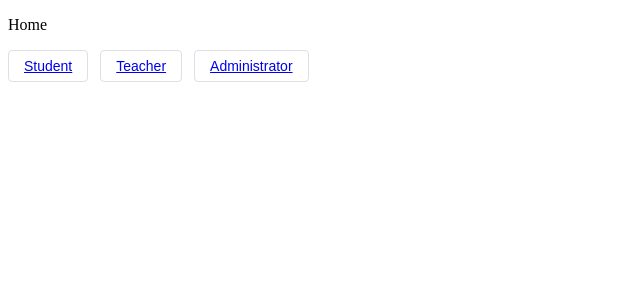
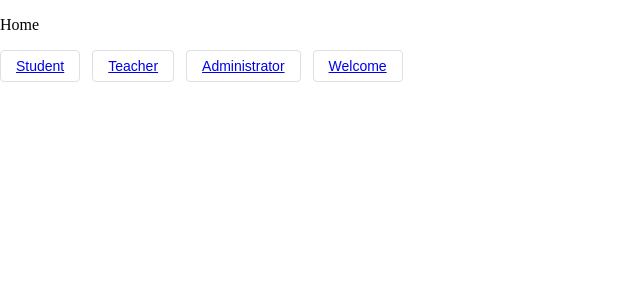
Before and after one commit to realxavierx/CS309_OOAD_OpenCurve_FrontEnd, a Vue app: page / in a window 1280 px wide. Shown: the top 300 px of the page, without its empty margins (0-640 px from the left). Built offline with nearby package versions, Linux system fonts and the light colour scheme; what vue3-video-play would draw is missing.

Commit message:
update 11.19

```diff
--- a/package.json
+++ b/package.json
@@ -9,9 +9,12 @@
   },
   "dependencies": {
     "@element-plus/icons-vue": "^2.0.10",
+    "animate.css": "^4.1.1",
     "axios": "^0.27.2",
     "core-js": "^3.8.3",
     "element-plus": "^2.2.0",
+    "three": "^0.146.0",
+    "threejs-toys": "^0.0.8",
     "vue": "^3.2.13",
     "vue-axios": "^3.4.1",
     "vue-router": "^4.1.5",
--- a/src/App.vue
+++ b/src/App.vue
@@ -30,5 +30,10 @@ export default {
 </script>
 
 <style>
-
+body, html, #app {
+  overflow: hidden hidden;
+  margin: 0;
+  width: 100%;
+  height: 100%;
+}
 </style>
--- a/src/components/Footer/Footer.vue
+++ b/src/components/Footer/Footer.vue
@@ -11,7 +11,7 @@ export default {
 }
 </script>
 
-<style lang="less" scoped>
+<style scoped>
     img {
         height: 100px;
         float:left;
@@ -26,6 +26,6 @@ export default {
         text-align: center;
         line-height: 100px;
         font-weight: 600;
-        // background-color: rgb(255, 79, 79);
+        /*background-color: rgb(255, 79, 79);*/
     }
 </style>
--- a/src/components/Header/Nav.vue
+++ b/src/components/Header/Nav.vue
@@ -76,7 +76,9 @@ export default {
 }
 </script>
 
-<style lang="less" scoped>
+<style scoped>
+
+@import '../../lib/nav.css';
 
 #header {
     position:absolute;
@@ -88,6 +90,5 @@ export default {
     font-weight: 600;
     z-index: 2;
 }
-@import '../../lib/nav.css';
 
 </style>
--- a/src/main.js
+++ b/src/main.js
@@ -8,9 +8,11 @@ import 'element-plus/dist/index.css'
 import vue3videoPlay from 'vue3-video-play' // 引入组件
 import 'vue3-video-play/dist/style.css' // 引入css
 import * as ElementPlusIconsVue from '@element-plus/icons-vue'
+import 'animate.css'
 
 
 const app = createApp(App)
+
 for (const [key, component] of Object.entries(ElementPlusIconsVue)) {
     app.component(key, component)
 }
--- a/src/views/HomeView.vue
+++ b/src/views/HomeView.vue
@@ -10,15 +10,19 @@
     <el-button>
       <router-link to="/AdminMain">Administrator</router-link>
     </el-button>
+    <el-button>
+      <router-link to="/welcome">Welcome</router-link>
+    </el-button>
   </div>
+
 </template>
 
 <script>
+
 export default {
   name: "HomeView",
 }
 </script>
 
 <style scoped>
-
 </style>
--- a/src/views/Welcome/Backgroundjs.vue
+++ b/src/views/Welcome/Backgroundjs.vue
@@ -5,18 +5,17 @@
 export default {
 
   data() {
-        return {
-
-        }
+    return {}
   },
-    mounted() {
+  created() {
     const s = document.createElement('script');
     s.type = 'module';
     s.id = 'bg'
-        s.innerHTML = "import {particlesCursor} from 'https://unpkg.com/threejs-toys@0.0.8/build/threejs-toys.module.cdn.min.js'\nconst pc = particlesCursor({\nel: document.getElementById('app'),\ngpgpuSize: 512,\ncolors: [0x00ff00, 0x0000ff],\ncolor: 0xff0000,\ncoordScale: 0.5,\nnoiseIntensity: 0.001,\nnoiseTimeCoef: 0.0001,\npointSize: 5,\npointDecay: 0.0025,\nsleepRadiusX: 250,\nsleepRadiusY: 250,\nsleepTimeCoefX: 0.001,\nsleepTimeCoefY: 0.002\n})\ndocument.body.addEventListener('click', () => {\npc.uniforms.uColor.value.set(Math.random() * 0xffffff)\npc.uniforms.uCoordScale.value = 0.001 + Math.random() * 2\npc.uniforms.uNoiseIntensity.value = 0.0001 + Math.random() * 0.001\npc.uniforms.uPointSize.value = 1 + Math.random() * 10\n})"
+    s.innerHTML = "import {particlesCursor} from 'https://unpkg.com/threejs-toys@0.0.8/build/threejs-toys.module.cdn.min.js'\nconst pc = particlesCursor({\nel: document.getElementById('page'),\ngpgpuSize: 512,\ncolors: [0x00ff00, 0x0000ff],\ncolor: 0xff0000,\ncoordScale: 0.5,\nnoiseIntensity: 0.001,\nnoiseTimeCoef: 0.0001,\npointSize: 5,\npointDecay: 0.0025,\nsleepRadiusX: 250,\nsleepRadiusY: 250,\nsleepTimeCoefX: 0.001,\nsleepTimeCoefY: 0.002\n})\ndocument.body.addEventListener('click', () => {\npc.uniforms.uColor.value.set(Math.random() * 0xffffff)\npc.uniforms.uCoordScale.value = 0.001 + Math.random() * 2\npc.uniforms.uNoiseIntensity.value = 0.0001 + Math.random() * 0.001\npc.uniforms.uPointSize.value = 1 + Math.random() * 10\n})"
     document.body.appendChild(s);
   },
-    destroyed() {
+
+  unmounted() {
     var s = document.getElementById("bg")
     s.remove()
   }
--- a/src/views/Welcome/Sign.vue
+++ b/src/views/Welcome/Sign.vue
@@ -54,12 +54,12 @@ export default {
         },
         loginShow() {
             this.$router.push({
-                path: '/welcome/sign/login',
+                path: '/Welcome/sign/login',
             })
         },
         registerShow() {
             this.$router.push({
-                path: '/welcome/sign/register',
+                path: '/Welcome/sign/register',
             })
         }
     }
@@ -68,7 +68,7 @@ export default {
 
 </script>
 
-<style lang="less" scoped>
+<style scoped>
 
 #login_bg {
     position: absolute;
--- a/src/views/Welcome/Welcome.vue
+++ b/src/views/Welcome/Welcome.vue
@@ -3,7 +3,7 @@
 
     <Nav></Nav>
 
-        <div id="app">
+    <div id="page">
       <Backgroundjs></Backgroundjs>
       <img src="../../img/BG.png" style="position: fixed;top:0;left:0;height:100%;width: 100%;">
       <div id="title" class="animate__animated animate__rollIn">
@@ -11,7 +11,6 @@
         <a target="_blank" href="https://github.com/2002-Goatsucker/OpenCurve/tree/master">github/OpenCurve</a><br>
 
       </div>
-
     </div>
 
     <Footer></Footer>
@@ -21,56 +20,60 @@
 <script>
 import Nav from '../../components/Header/Nav.vue'
 import Footer from '../../components/Footer/Footer.vue'
-import Backgroundjs from '../welcome/Backgroundjs.vue'
+import Backgroundjs from "@/views/Welcome/Backgroundjs";
+
 export default {
+
   data() {
     return {
       loginVisible: false
     }
   },
   components: {
+    Backgroundjs,
     Nav,
-        Footer,
-        Backgroundjs
+    Footer
   },
   methods: {
-        showLogin(){
+    showLogin() {
       this.loginVisible = !this.loginVisible;
-        }
+    },
+
   },
 
 }
 </script>
 
-<style lang="less" scoped>
+<style scoped>
 
-#app {
+#page {
   position: absolute;
   width: 100%;
   height: 100%;
-    touch-action: pan-up;
+  /*touch-action: pan;*/
   color: #ffffff;
   font-family: 'Montserrat', sans-serif;
   text-align: center;
   text-shadow: 0 0 5px #ffffff, 0 0 20px #000, 0 0 30px #000;
 }
 
-#app #title {
-    width:500px;
+#page #title {
+  width: 500px;
   height: 240px;
   position: absolute;
-    top:50%;
+  top: 50%;
   left: 50%;
-    margin-top:-120px;
-    margin-left:-250px;
+  margin-top: -120px;
+  margin-left: -250px;
 }
-#app h1 {
+
+#page h1 {
   margin: auto 0;
   line-height: 80px;
   font-size: 60px;
 }
 
-#app a {
+#page a {
   margin: auto 0;
   margin-top: 10px;
   display: inline-block;
@@ -78,7 +81,7 @@ export default {
   color: #fff;
 }
 
-#app canvas {
+#page canvas {
   display: block;
   position: fixed;
   z-index: -1;
--- a/vue.config.js
+++ b/vue.config.js
@@ -1,4 +1,6 @@
 const { defineConfig } = require('@vue/cli-service')
+
 module.exports = defineConfig({
-  transpileDependencies: true
+  transpileDependencies: true,
+  lintOnSave: false
 })
```
Also changed, not shown: src/router/index.js (+79 -0 lines), 1 other file (tests, documents, lock files or other folders). Lines whose indentation alone changed are shown as unchanged.
